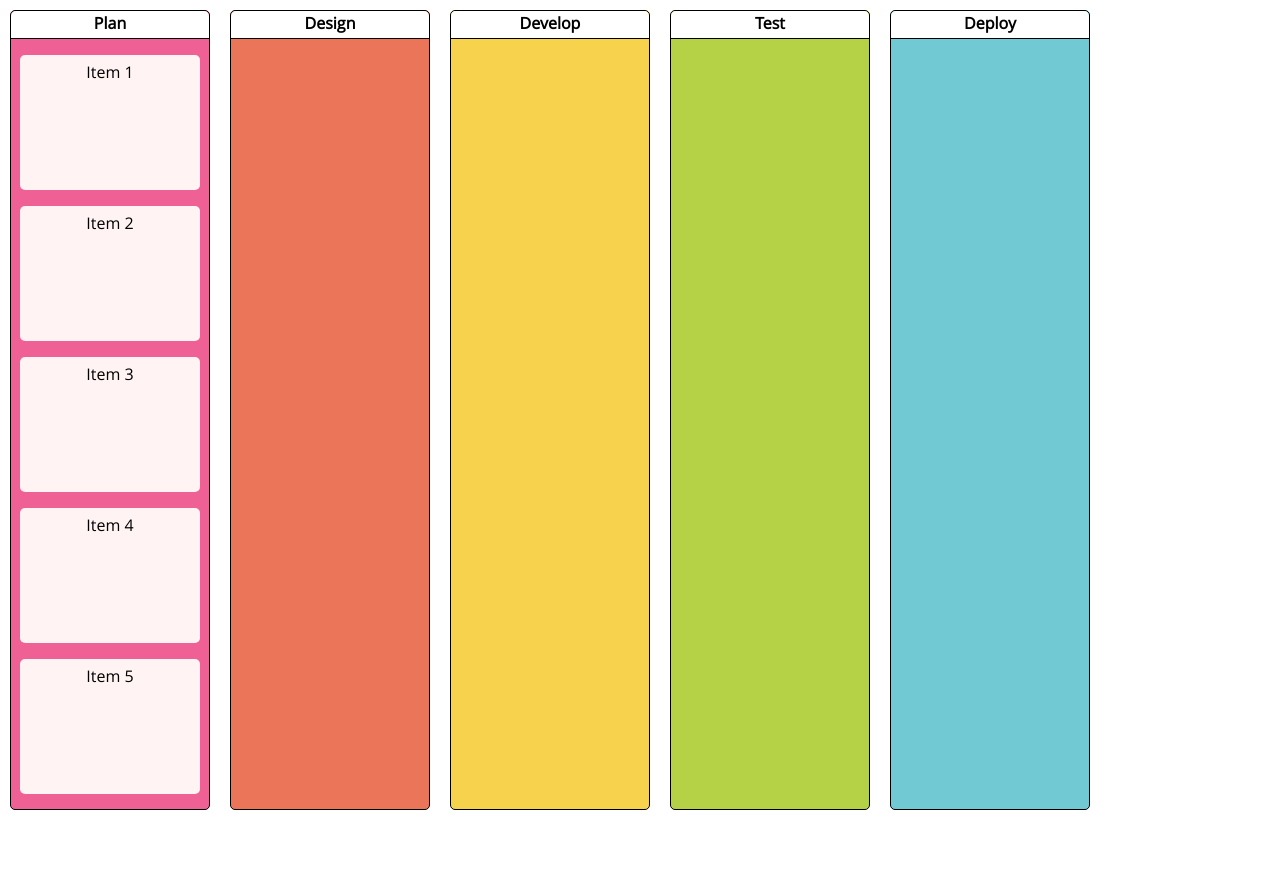
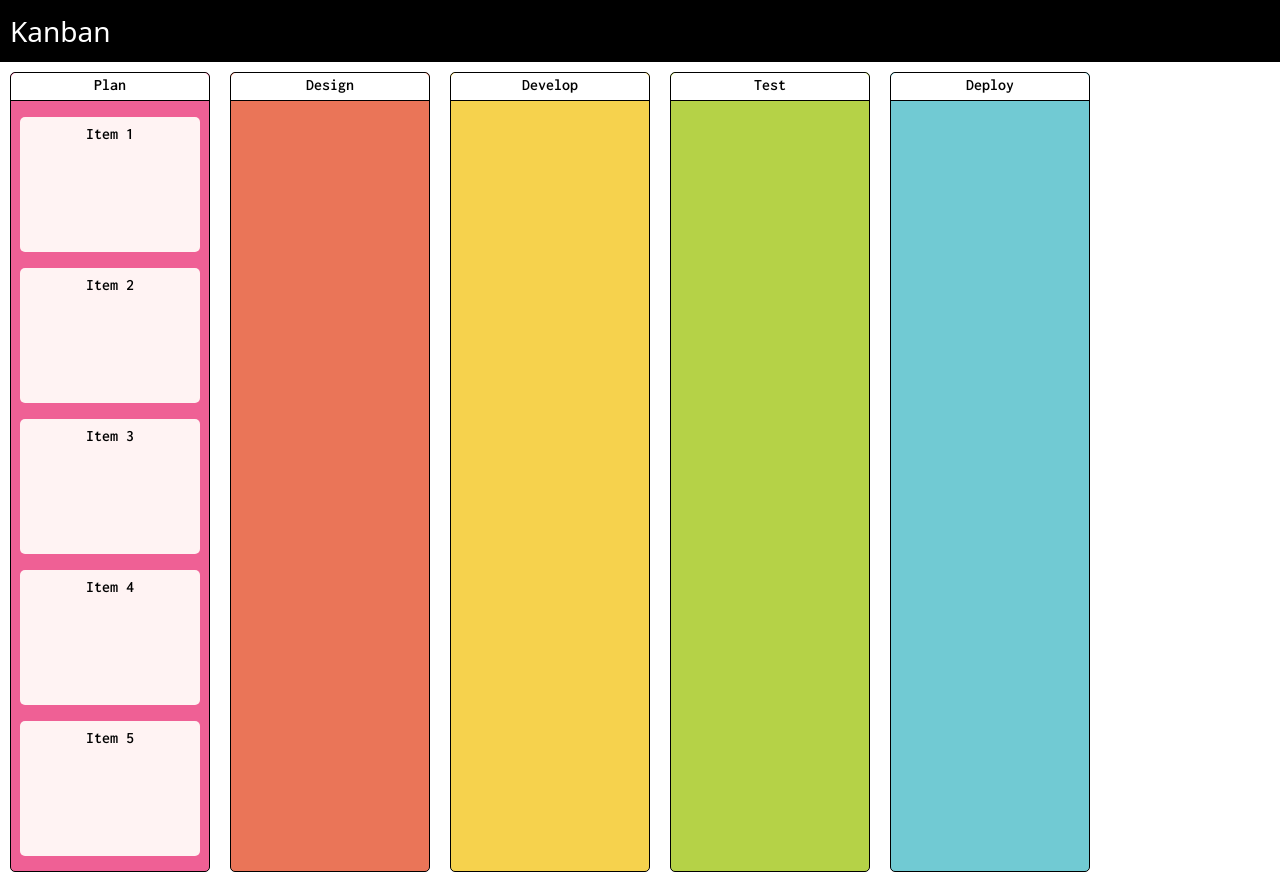
Before and after one commit to tomasmkennedy/kanban, a React (Create React App) app: page / in a window 1280 px wide. Before the commit the page ends 820 px from the top, so only its background shows below. Built offline with nearby package versions, Linux system fonts and the light colour scheme.

Commit message:
fixed fonts and added header/navbar placeholder

```diff
--- a/src/App.css
+++ b/src/App.css
@@ -1,14 +1,30 @@
 .Kcontainer {
-  font-family: "OpenSans";
+  font-family: "Inconsolata";
   display: flex;
   flex-direction: row;
   align-content: start;
-  /* justify-content: space-around; */
 }
 
 .button-container {
   display: flex;
   justify-content: space-around;
+}
+
+.navbar {
+  padding: 10px;
+  font-size: 28px;
+  color: white;
+  background-color: black;
+}
+
+.navbar ul {
+  list-style-type: none;
+  margin: 0;
+  padding: 0;
+}
+
+.navbar li {
+  float: right;
 }
 
 .column {
@@ -19,7 +35,7 @@
   border-radius: 5px;
   display: flex;
   justify-content: center;
-  align-content: start;
+  align-content: flex-start;
   flex-wrap: wrap;
   font-weight: bolder;
   color: white;
@@ -72,12 +88,11 @@
   display: flex;
   justify-content: center;
   overflow-wrap: break-word;
-
 }
 
 .item-description {
-  margin: auto 5px auto;
-  inline-size: 160px;
+  margin: 0px 10px 0px;
+  width: 160px;
   overflow-wrap: break-word;
   hyphens: auto;
   height: 90px;
@@ -88,6 +103,11 @@
 .form-group {
   margin: 10px;
 }
+
 .form-group-button {
   margin: 20px 10px 10px 10px;
 }
+
+.modal {
+  font-family: "Inconsolata";
+}
--- a/src/Item.js
+++ b/src/Item.js
@@ -52,6 +52,7 @@ const MovableItem = ({ id, name, description, index, currentColumnName, moveCard
         if (event.target.name.value.trim()) {
             setName(event.target.name.value);
         }
+        handleClose();
     }
 
     const changeItemColumn = (currentItem, columnName) => {
@@ -150,6 +151,7 @@ const MovableItem = ({ id, name, description, index, currentColumnName, moveCard
             <div className='item-title' onClick={handleShow}>{sName}</div>
             <div className='item-description' onClick={handleShow}>{sDesc}</div>
             <Modal
+                className="modal"
                 show={show}
                 onHide={handleClose}
                 backdrop="static"
--- a/src/form.js
+++ b/src/form.js
@@ -6,7 +6,7 @@ export const Form = ({ onSubmit, sDesc, sName }) => {
     <form onSubmit={onSubmit}>
       <div className="form-group">
         <label htmlFor="name">Task Name</label>
-          <input className="form-control" id="name" maxLength="18" defaultValue={sName}/>
+        <input className="form-control" id="name" maxLength="18" defaultValue={sName} />
       </div>
       <div className="form-group">
         <label htmlFor="description">Task Description</label>
--- a/src/index.css
+++ b/src/index.css
@@ -14,6 +14,13 @@ body {
   font-weight: normal;
 }
 
+@font-face {
+  font-family: "Inconsolata";
+  src: local("Inconsolata"),
+  url("./fonts/Inconsolata-SemiBold.ttf") format("truetype");
+  font-weight: normal;
+}
+
 code {
   font-family: source-code-pro, Menlo, Monaco, Consolas, 'Courier New',
     monospace;
--- a/src/index.js
+++ b/src/index.js
@@ -3,12 +3,18 @@ import React from 'react';
 import ReactDOM from 'react-dom/client';
 import './index.css';
 import './fonts/OpenSans-Regular.ttf';
+import './fonts/Inconsolata-SemiBold.ttf';
 import App from './App';
 import reportWebVitals from './reportWebVitals';
 
 const root = ReactDOM.createRoot(document.getElementById('root'));
 root.render(
   <React.StrictMode>
+    <div className='navbar'>
+      <ul>
+        <li><a>Kanban</a></li>
+      </ul>
+    </div>
     <App />
   </React.StrictMode>
 );
```
Also changed, not shown: src/fonts/Inconsolata-SemiBold.ttf (added). Lines whose indentation alone changed are shown as unchanged.
